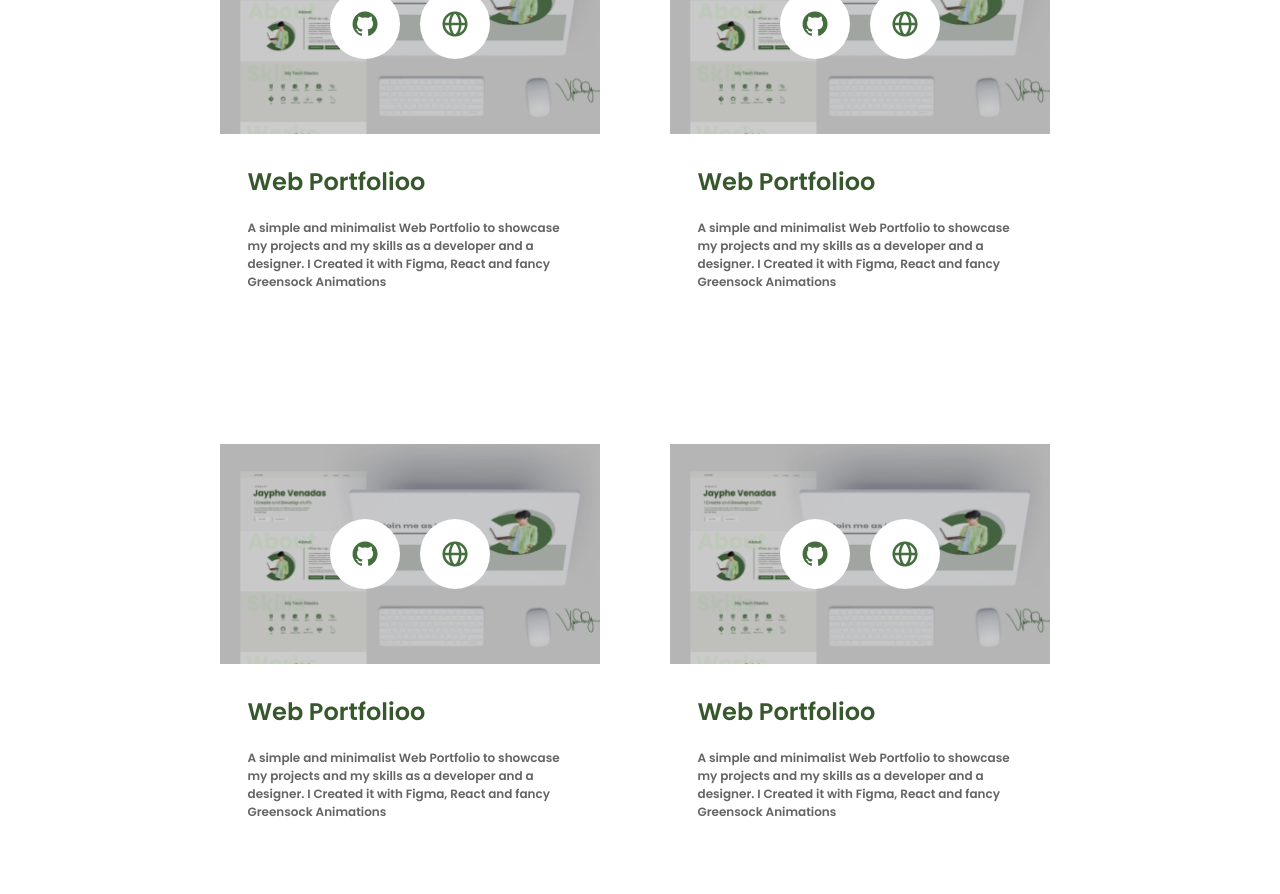
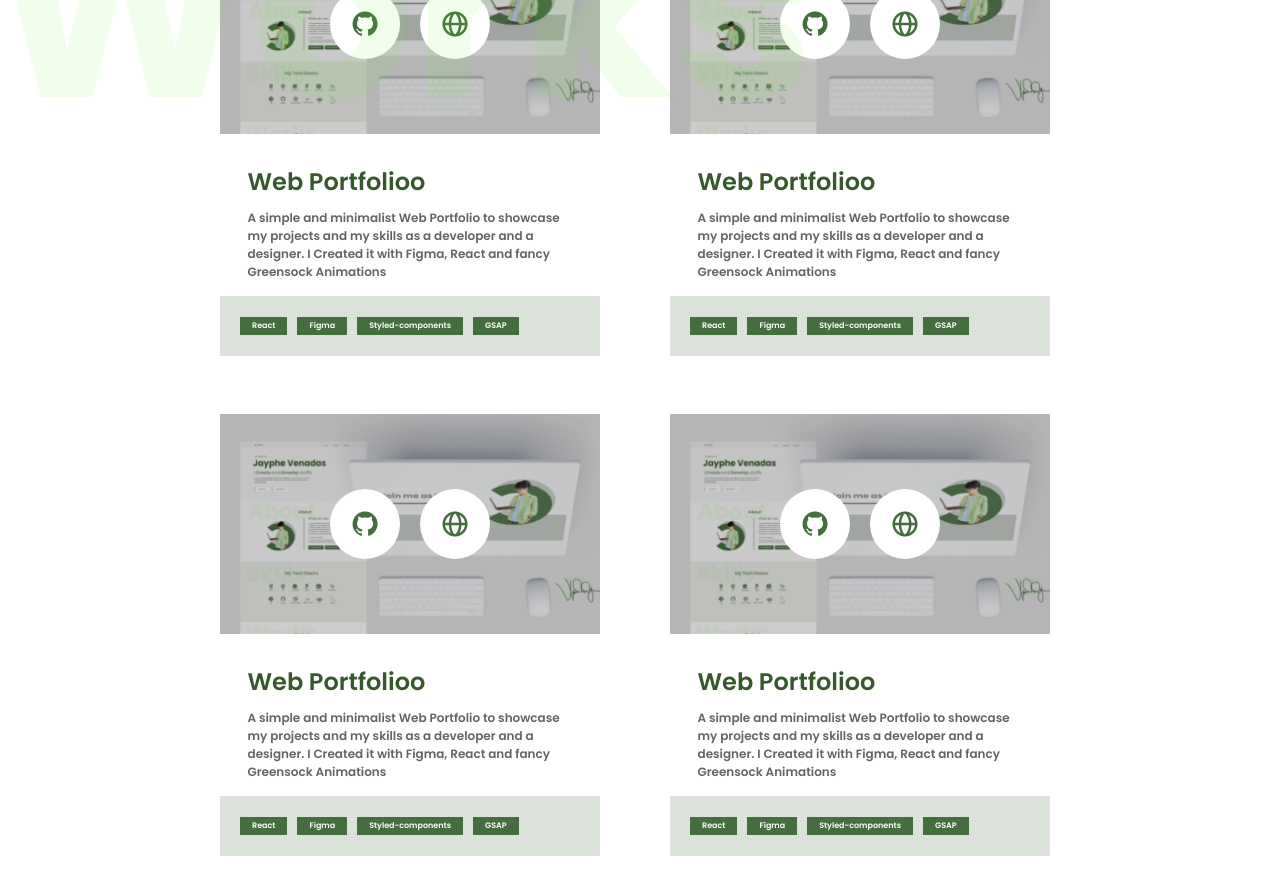
Before and after one commit to JPvenadas/Web-Portfolio, a React (Create React App) app: page / in a window 1280 px wide. Shown: the part 2320-3214 px from the top of the page. Built offline with nearby package versions, Linux system fonts and the light colour scheme.

Commit message:
added stacks section for each project

```diff
--- a/src/components/objects/ProjectGrid.jsx
+++ b/src/components/objects/ProjectGrid.jsx
@@ -17,24 +17,28 @@ const ProjectGrid = () => {
          title="Web Portfolioo"
          description="A simple and minimalist Web Portfolio to showcase my projects and my skills as a developer and a designer. I Created it with Figma, React and fancy Greensock Animations"
          buttons={[{img: github},{img: web}]}
+         Stacks={["React", "Figma", "Styled-components", "GSAP"]}
         />
         <ProjectItem
          bg={portfolio}
          title="Web Portfolioo"
          description="A simple and minimalist Web Portfolio to showcase my projects and my skills as a developer and a designer. I Created it with Figma, React and fancy Greensock Animations"
          buttons={[{img: github},{img: web}]}
+         Stacks={["React", "Figma", "Styled-components", "GSAP"]}
         />
          <ProjectItem
          bg={portfolio}
          title="Web Portfolioo"
          description="A simple and minimalist Web Portfolio to showcase my projects and my skills as a developer and a designer. I Created it with Figma, React and fancy Greensock Animations"
          buttons={[{img: github},{img: web}]}
+         Stacks={["React", "Figma", "Styled-components", "GSAP"]}
         />
          <ProjectItem
          bg={portfolio}
          title="Web Portfolioo"
          description="A simple and minimalist Web Portfolio to showcase my projects and my skills as a developer and a designer. I Created it with Figma, React and fancy Greensock Animations"
          buttons={[{img: github},{img: web}]}
+         Stacks={["React", "Figma", "Styled-components", "GSAP"]}
         />
     </Grid>
   )
--- a/src/components/objects/ProjectItem.jsx
+++ b/src/components/objects/ProjectItem.jsx
@@ -7,10 +7,12 @@ import {
     DescriptionSection,
     DescriptionContainer,
     DescriptionTitle,
-    DescriptionText
+    DescriptionText,
+    StackSection,
+    Stack
 } from "../../styled-components/Projects"
 
-const ProjectItem = ({bg, title, description, buttons}) => {
+const ProjectItem = ({bg, title, description, buttons, Stacks}) => {
   return (
    <Project>
         <Preview background={bg}>
@@ -26,6 +28,11 @@ const ProjectItem = ({bg, title, description, buttons}) => {
                     <DescriptionText>{description}</DescriptionText>
                 </DescriptionContainer>
             </DescriptionSection>
+            <StackSection>
+                 {Stacks.map(stack => (
+                    <Stack>{stack}</Stack>
+                 ))}
+            </StackSection>
         </Preview>
    </Project>
   )
--- a/src/styled-components/Projects.js
+++ b/src/styled-components/Projects.js
@@ -9,6 +9,7 @@ export const MainContainer = styled.div`
 export const Container = styled.div`
     width: 1200px;
     display: flex;
+    position: relative;
     flex-direction: column;
     justify-content: center;
     align-items: center;
@@ -26,7 +27,7 @@ export const Grid = styled.div`
     width: 900px;
     display: grid;
     grid-template-columns: repeat(2, calc(50% - 60px));
-    gap: 90px;
+    gap: 60px 90px;
     padding: 0 30px;
 `
 export const Project = styled.div`
@@ -73,7 +74,7 @@ export const DescriptionContainer = styled.div`
     padding: 30px 0 15px 0;
     display: flex;
     flex-direction: column;
-    gap: 20px;
+    gap: 10px;
     justify-content: center;
 `
 export const DescriptionTitle = styled.h4`
@@ -86,3 +87,19 @@ export const DescriptionText = styled.p`
     font-size: 12px;
     color: #646464;
 `
+export const StackSection = styled.div`
+    height: 60px;
+    width: 100%;
+    align-items: center;
+    display: flex;
+    gap: 10px;
+    padding: 0 20px;
+    background: rgba(127, 150, 123, .28);
+`
+export const Stack = styled.div`
+    font-weight: 600;
+    font-size: 8px;
+    color: white;
+    background: #456E3E;
+    padding: 3px 12px;
+`
```
